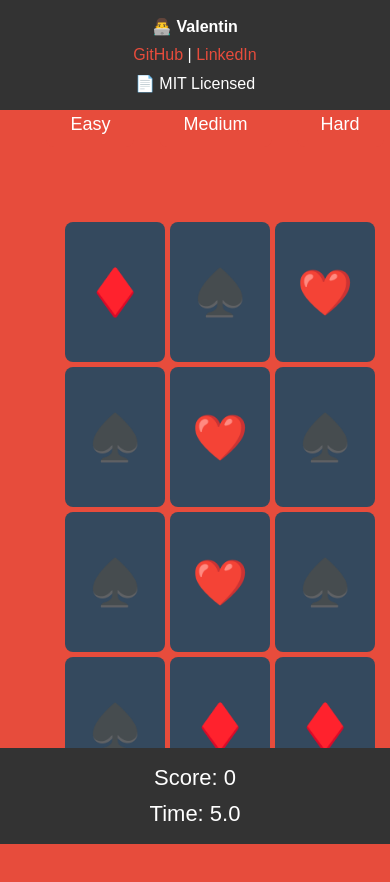
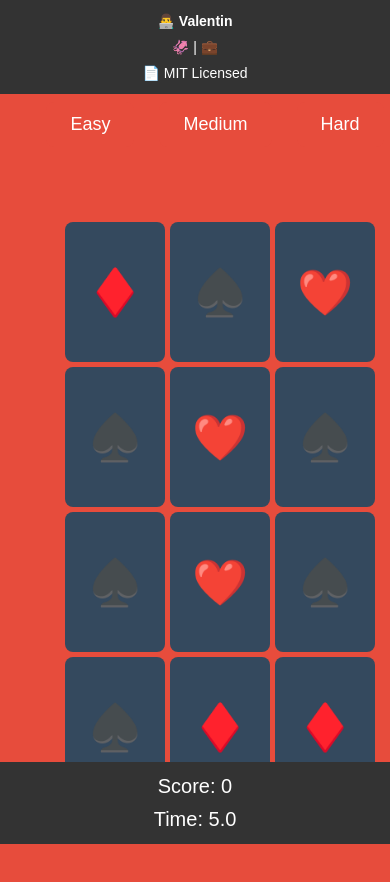
Before and after one commit to blxyon/memory-match-game, a plain HTML site: page index.html in a window 390 px wide. Shown: the top 882 px of the page. Drawn offline with Linux system fonts and the light colour scheme.

Commit message:
v2- further smaller screens fixes

```diff
--- a/index.html
+++ b/index.html
@@ -10,7 +10,7 @@
     <!-- Top Links Section -->
     <div id="top-links">
         <span>👨‍💻 <strong>Valentin</strong></span>
-        <span><a href="https://github.com/blxyon/memory-match-game" target="_blank">GitHub</a> | <a href="https://www.linkedin.com/in/valentin-b-126964186/" target="_blank">LinkedIn</a></span>
+        <span><a href="https://github.com/blxyon/memory-match-game" target="_blank">🦑</a> | <a href="https://www.linkedin.com/in/valentin-b-126964186/" target="_blank">💼</a></span>
         <span>📄 MIT Licensed</span>
     </div>
 
--- a/style.css
+++ b/style.css
@@ -141,7 +141,7 @@ body {
     justify-content: space-evenly;
     background-color: #333;
     color: white;
-    padding: 12px;
+    padding: 8px;
     position: fixed;
     top: 0;
     left: 0;
@@ -152,7 +152,7 @@ body {
 }
 
 #top-links span {
-    margin: 0 15px; /* Adjusted margin */
+    margin: 5px 10px; /* Adjusted margin */
     text-align: center; /* Center text on small screens */
 }
 
@@ -172,7 +172,7 @@ body {
     justify-content: space-evenly;
     background-color: #333;
     color: white;
-    padding: 12px; /* Adjusted padding */
+    padding: 8px; /* Adjusted padding */
     position: fixed;
     bottom: 0;
     left: 0;
@@ -183,7 +183,7 @@ body {
 }
 
 #bottom-info span {
-    margin: 0 15px; /* Adjusted margin */
+    margin: 0 8px; /* Adjusted margin */
 }
 
 /* Responsive Design for Grid */
@@ -196,14 +196,20 @@ body {
     #top-links, #bottom-info {
         flex-direction: column; /* Stack items on smaller screens */
         text-align: center;
+        font-size: 14px; /* Slightly smaller font size */
     }
 
     #score, #timer {
+        font-size: 18px; /* Smaller font size for better readability */
         margin-bottom: 10px; /* Less margin on small screens */
     }
 
     #top-links span, #bottom-info span {
         margin: 5px 0; /* Adjusted margin for better spacing */
+    }
+
+    #top-links a, #bottom-info a {
+        font-size: 14px; /* Slightly smaller text for links */
     }
 }
 
@@ -211,6 +217,10 @@ body {
     #game {
         grid-template-columns: repeat(4, 90px); /* Adjusted for better visibility */
         grid-template-rows: repeat(4, 130px); /* Adjusted for better visibility */
+    }
+
+    #score, #timer {
+        font-size: 20px;
     }
 }
 
```
